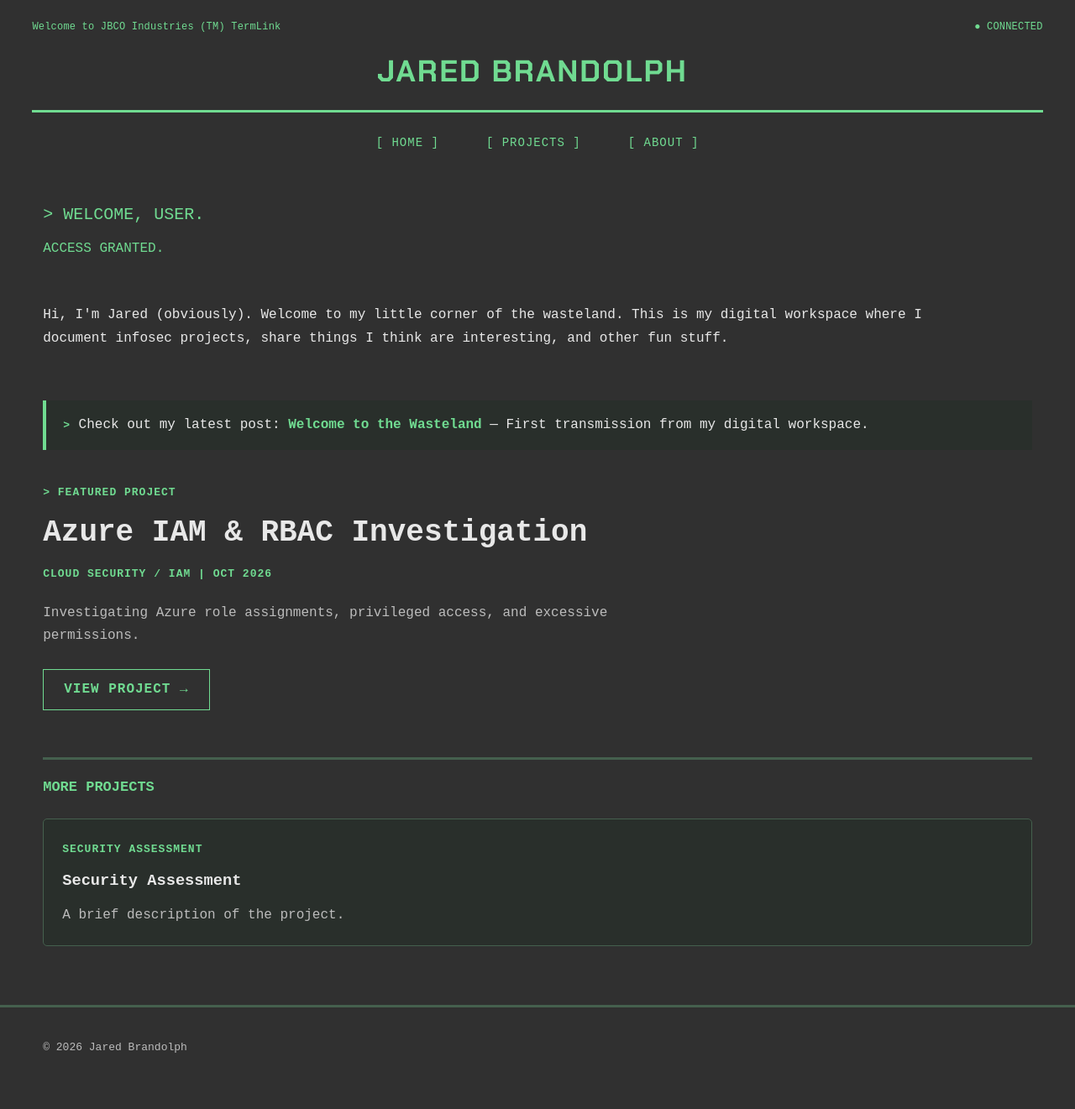
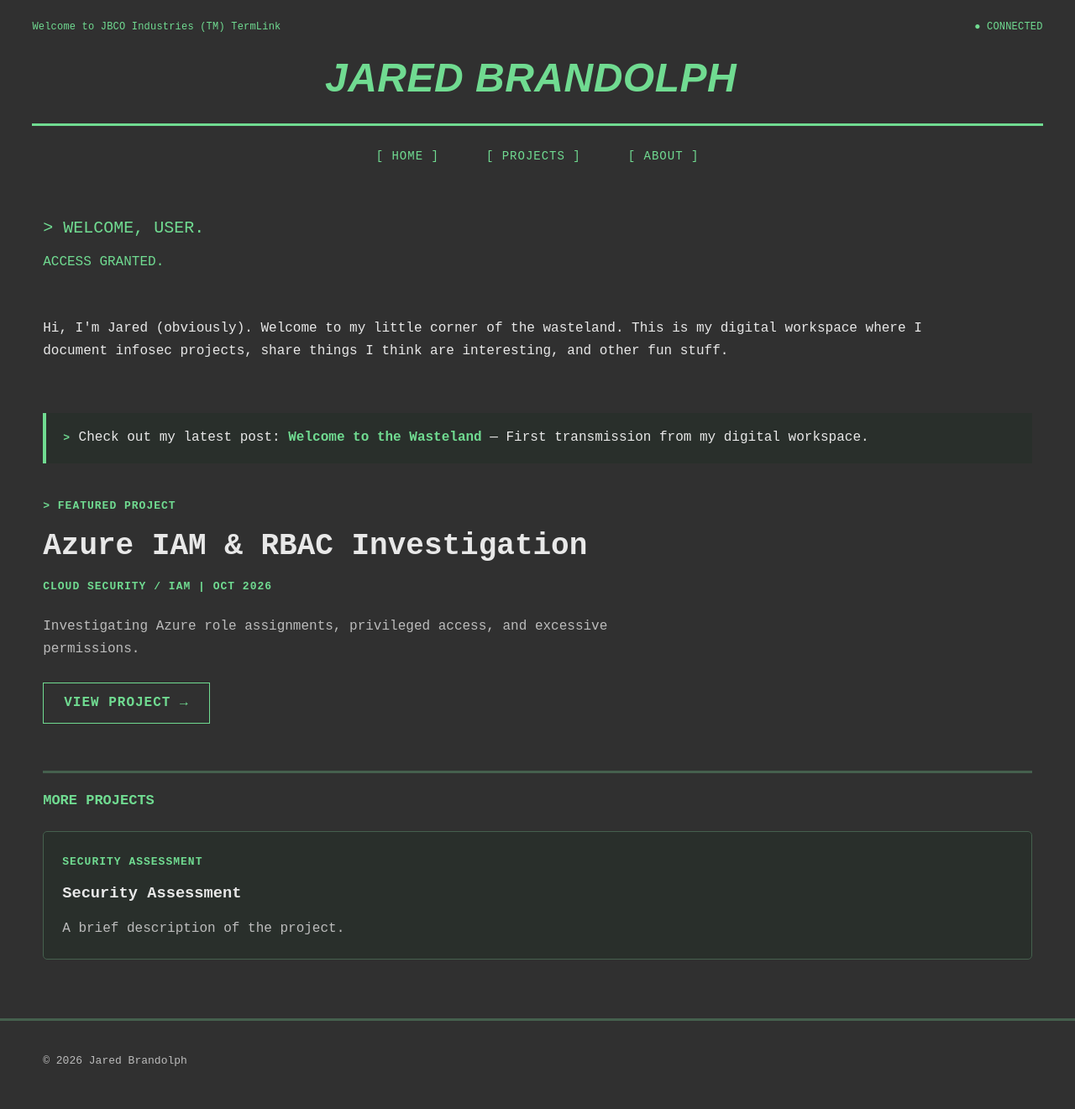
Before and after one commit to brandolphj/brandolphj.github.io, a Jekyll site: the page built from index.html, in a window 1280 px wide. Shown: the whole page at 84% size. Built offline with Jekyll 4.4.1, drawn with Linux system fonts in a browser that asks for light colours; some web fonts are replaced.

Commit message:
Update font links and styling in default layout

```diff
--- a/_layouts/default.html
+++ b/_layouts/default.html
@@ -1,22 +1,21 @@
 <!DOCTYPE html>
 <html lang="en">
-
 <head>
   <meta charset="UTF-8">
   <meta name="viewport" content="width=device-width, initial-scale=1.0">
 
   <title>{% if page.title %}{{ page.title }} | {% endif %}{{ site.title }}</title>
+
   <meta name="description" content="{{ page.description | default: site.description | escape }}">
 
   <link rel="preconnect" href="https://fonts.googleapis.com">
   <link rel="preconnect" href="https://fonts.gstatic.com" crossorigin>
-  <link href="https://fonts.googleapis.com/css2?family=Chakra+Petch:wght@500;600;700&display=swap" rel="stylesheet">
+
+  <link href="https://fonts.googleapis.com/css2?family=Barlow+Condensed:ital,wght@1,900&family=Chakra+Petch:wght@500;600;700&display=swap" rel="stylesheet">
 
   <link rel="stylesheet" href="{{ '/assets/css/style.css' | relative_url }}">
 
   <style>
-    /* TERMLINK SYSTEM HEADER */
-
     .termlink-status-bar {
       display: flex;
       justify-content: space-between;
@@ -34,7 +33,23 @@
       white-space: nowrap;
     }
 
-    /* BLINKING CURSOR ON EVERY PAGE */
+    /* Fallout-inspired name styling */
+    .site-logo {
+      display: inline-block;
+      color: #70db91;
+      font-family: "Barlow Condensed", sans-serif;
+      font-size: clamp(32px, 4vw, 48px);
+      font-weight: 900;
+      font-style: italic;
+      letter-spacing: 0.5px;
+      line-height: 1.3;
+      text-align: center;
+    }
+
+    #decrypt-name {
+      display: inline-block;
+      white-space: nowrap;
+    }
 
     .typing-cursor {
       display: inline-block;
@@ -61,6 +76,17 @@
         font-size: 11px;
         padding-bottom: 16px;
       }
+
+      .site-logo {
+        font-size: clamp(26px, 7vw, 38px);
+        letter-spacing: 0;
+      }
+    }
+
+    @media (prefers-reduced-motion: reduce) {
+      .typing-cursor {
+        animation: none;
+      }
     }
   </style>
 </head>
@@ -77,20 +103,27 @@
     <div class="header-inner">
       <a class="site-logo" href="{{ '/' | relative_url }}">
         <span id="decrypt-name">JARED BRANDOLPH</span><span
-          class="typing-cursor"
-          aria-hidden="true"></span>
+          class="typing-cursor" aria-hidden="true"></span>
       </a>
     </div>
 
     <nav class="site-nav" aria-label="Main navigation">
+
       <a href="{{ '/' | relative_url }}"
-         {% if page.url == '/' %}class="active"{% endif %}>HOME</a>
+         {% if page.url == '/' %}class="active"{% endif %}>
+        HOME
+      </a>
 
       <a href="{{ '/projects/' | relative_url }}"
-         {% if page.url contains '/projects/' %}class="active"{% endif %}>PROJECTS</a>
+         {% if page.url contains '/projects/' %}class="active"{% endif %}>
+        PROJECTS
+      </a>
 
       <a href="{{ '/about/' | relative_url }}"
-         {% if page.url == '/about/' %}class="active"{% endif %}>ABOUT</a>
+         {% if page.url == '/about/' %}class="active"{% endif %}>
+        ABOUT
+      </a>
+
     </nav>
 
   </header>
@@ -139,6 +177,7 @@
           }
 
           element.textContent += finalText.charAt(index);
+
           index++;
 
           typingTimer = setTimeout(
```
Also changed, not shown: other parts of _layouts/default.html (+6 -1 lines).
